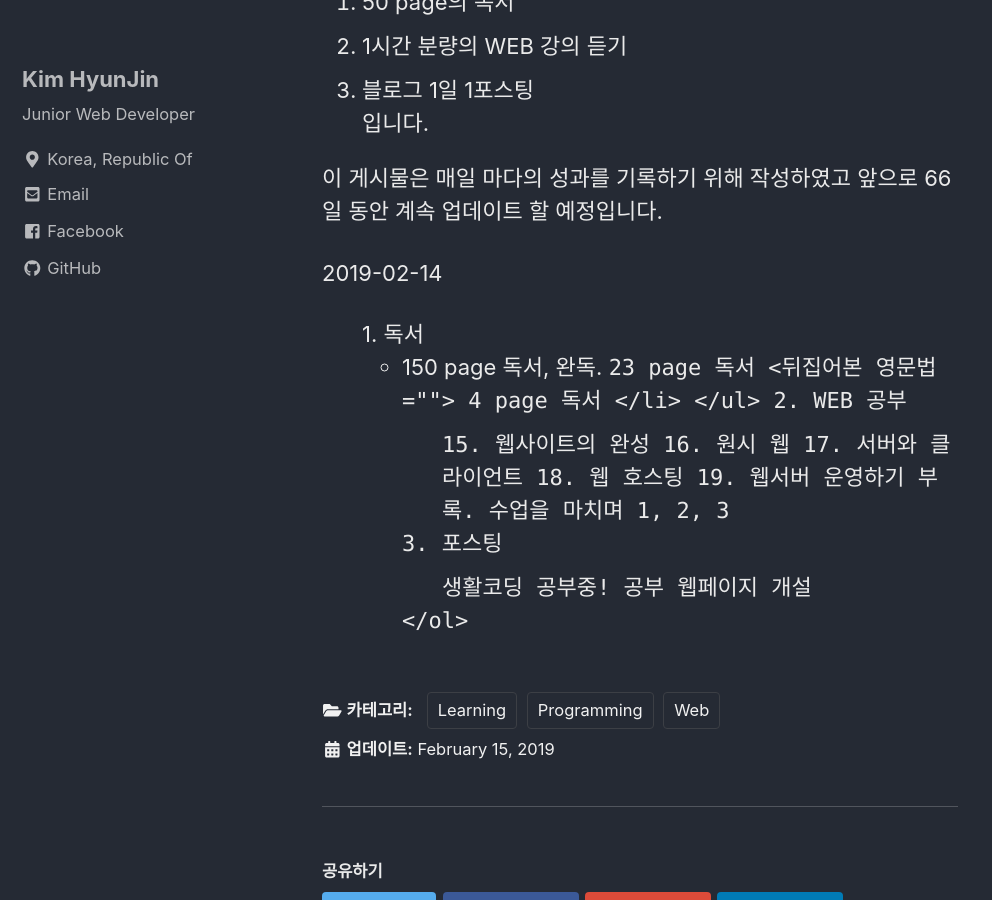
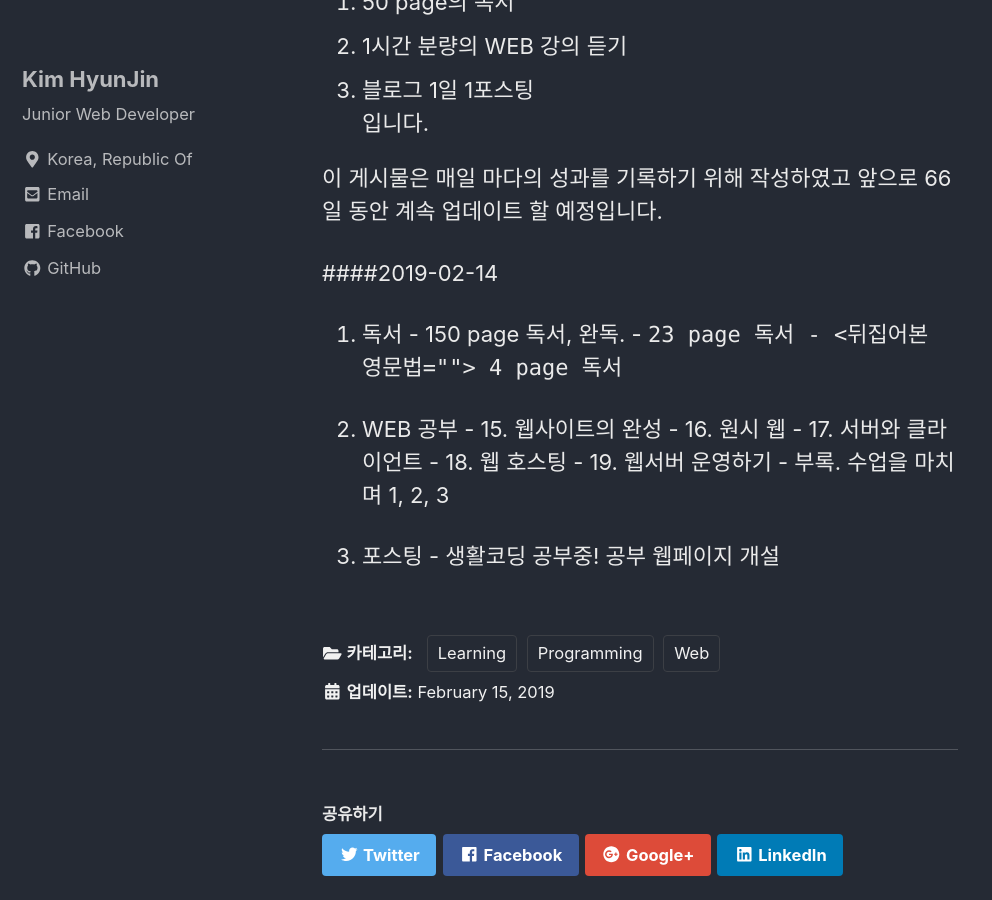
Before and after one commit to DeveloperKHJ/DeveloperKHJ.github.io, a Jekyll site: the page built from _posts/2019-02-15-66challenge.md, in a window 1280 px wide and 900 px high, scrolled down 1005 px. Shown: the whole window, without its empty margins (0-992 px from the left). Built offline with Jekyll 4.4.1, drawn with Linux system fonts in a browser that asks for light colours; cached includes are drawn as plain includes; nearby versions of some CDN libraries.

Commit message:
markdown 수정

```diff
--- a/_posts/2019-02-15-66challenge.md
+++ b/_posts/2019-02-15-66challenge.md
@@ -20,28 +20,19 @@
 
 이 게시물은 매일 마다의 성과를 기록하기 위해 작성하였고 앞으로 66일 동안 계속 업데이트 할 예정입니다.
 
-2019-02-14
-<ol>
+####2019-02-14
   1. 독서
-  <ul>
-    <li>
-    <Finish> 150 page 독서, 완독.
-    <CODE> 23 page 독서
-    <뒤집어본 영문법> 4 page 독서
-    </li>
-  </ul>
+    - <Finish> 150 page 독서, 완독.
+    - <CODE> 23 page 독서
+    - <뒤집어본 영문법> 4 page 독서
 
   2. WEB 공부
-  <ul>
-  15. 웹사이트의 완성
-  16. 원시 웹
-  17. 서버와 클라이언트
-  18. 웹 호스팅
-  19. 웹서버 운영하기
-  부록. 수업을 마치며 1, 2, 3
-  </ul>
+    - 15. 웹사이트의 완성
+    - 16. 원시 웹
+    - 17. 서버와 클라이언트
+    - 18. 웹 호스팅
+    - 19. 웹서버 운영하기
+    - 부록. 수업을 마치며 1, 2, 3
+
   3. 포스팅
-  <ul>
-  생활코딩 공부중! 공부 웹페이지 개설
-  </ul>
-</ol>
+    - 생활코딩 공부중! 공부 웹페이지 개설
```
